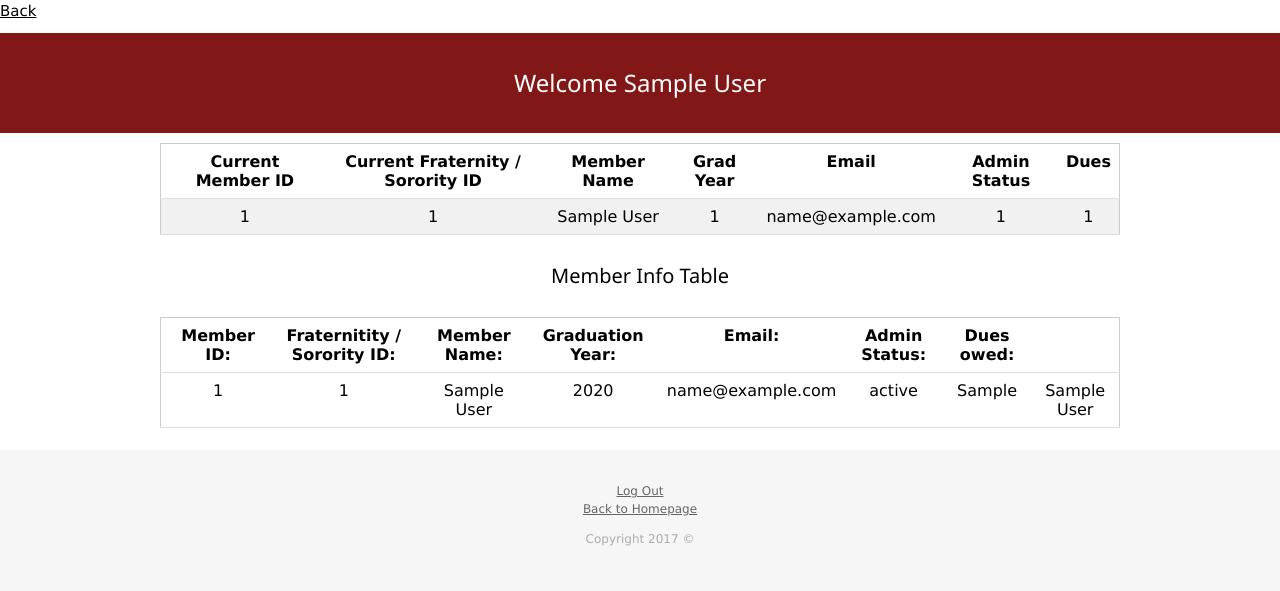
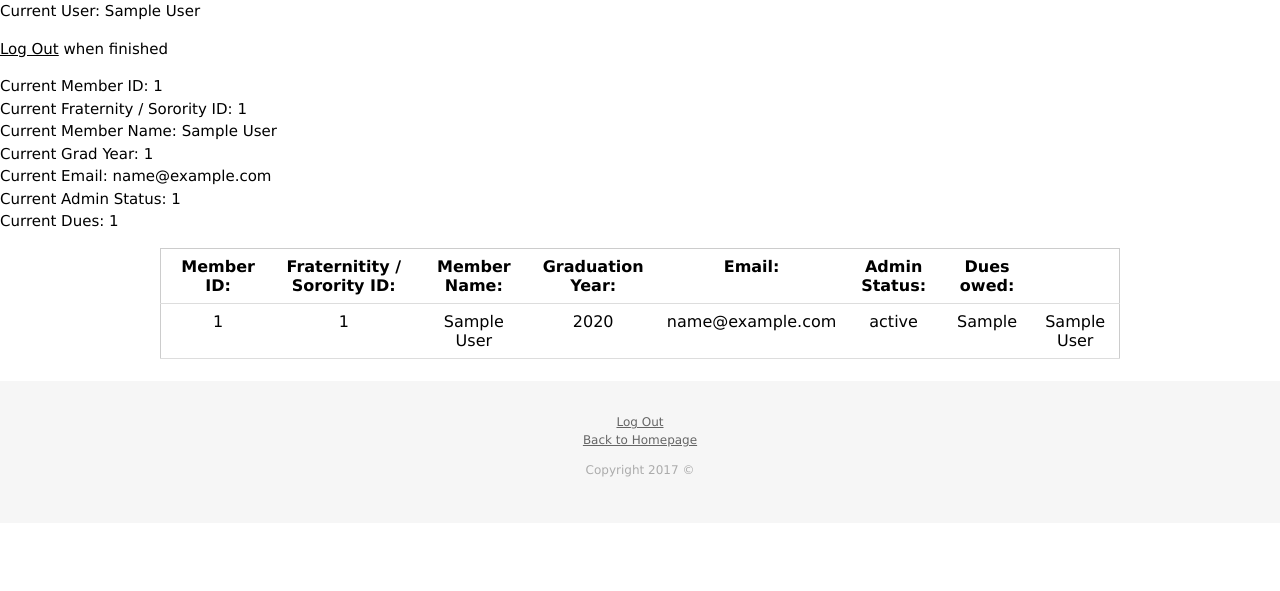
Before and after one commit to LucasReid/Database-and-Web-Application-Final, a PHP site: page /memberPage_comp305.php in a window 1280 px wide. Shown: the top 591 px of the page. Run offline with PHP 8.4, Linux system fonts and the light colour scheme; the visitor is signed in with stand-in values (Sample User, id 1); tables that the repository leaves empty or names only in its code hold one stand-in row (values such as "Sample post"); data that the repository does not hold is empty.

Commit message:
Update memberPage_comp305.php

```diff
--- a/memberPage_comp305.php
+++ b/memberPage_comp305.php
@@ -1,39 +1,52 @@
 <?php
 
   require "comp305.php";
-
+// check for a user
+if ( isset( $_SESSION["Member_id"] ))
+{
+    // echo the current user
+    echo "   <p>Current User: ".$_SESSION["Member_name"]."</p>\n";
+    echo "   <p><a href=\"logOut.php\">Log Out</a> when finished</p>\n";
+}
+else
+{
+    // echo no login yet
+    echo "   <p>No user logged in</p>\n";
+    echo "   <p>Please <a href=\"logIn.php\">Log in</a></p>\n";
+}
+	echo "</div>\n";
   $Title="Member Information";
   $Subtitle="";
 
+//print_r($_SESSION);
 //only good if register first
-if($_SESSION['Member_id']!==null)
+if($_SESSION['Member_name']!==null)
 {
-echo " <a href='logIn.php'>Back</a>";
-echo " <h2 class='w3-center w3-padding-32 w3-text-white w3-xlarge' style='background-color:#821717'> Welcome ".$_SESSION["Member_name"]." </h2>";
-echo " <table class='w3-table-all w3-centered' style='width:75%; margin-left:auto;margin-right:auto'>";
-echo " <th> Current Member ID";
-echo " <th> Current Fraternity / Sorority ID ";
-echo " <th> Member Name ";
-echo " <th> Grad Year ";
-echo " <th> Email ";
-echo " <th> Admin Status ";
-echo " <th> Dues </th>";
-echo " <tr><td>".$_SESSION["Member_id"]."</td>";
-echo " <td>".$_SESSION["FoS_id"]."</td>";
-echo " <td>".$_SESSION["Member_name"]."</td>";
-echo " <td>".$_SESSION["Grad_Year"]."</td>";
-echo " <td>".$_SESSION["Email"]."</td>";
-echo " <td>".$_SESSION["Admin_status"]."</td>";
-echo " <td>".$_SESSION["Dues_owed"]."</td></tr>";
-echo " </table>";
+echo " <p>\n";
+echo "  Current Member ID: ".$_SESSION["Member_id"]."\n";
+echo " <br />";
+echo "  Current Fraternity / Sorority ID: ".$_SESSION["FoS_id"]."\n";
+echo " <br />";
+echo "  Current Member Name: ".$_SESSION["Member_name"]."\n";
+echo " <br />";
+echo "  Current Grad Year: ".$_SESSION["Grad_Year"]."\n";
+echo " <br />";
+echo "  Current Email: ".$_SESSION["Email"]."\n";
+echo " <br />";
+echo "  Current Admin Status: ".$_SESSION["Admin_status"]."\n";
+echo " <br />";
+echo "  Current Dues: ".$_SESSION["Dues_owed"]."\n";
+echo " <br />";
+echo " </p>";
+
+//$sql2="INSERT INTO 'Admin_Log' ('Login_id, 'Member_id', 'FoS_id' 'Login_time) VALUES ('',".$_SESSION["Member_id"].",".$_SESSION["FoS_id"].",NOW());";
+//$result=mysqli_query(DatabaseConnect(),$sql2);
 }
 else
 {
-  echo "<p>You need to login in</p>";
-  echo "<br />";
-  echo '<a href="logIn.php"> Log in</a>';
+  echo "<center>You are not logged in</center>";
+
 }
-echo " <h4 class='w3-center w3-padding-16'> Member Info Table </h4>";
  WriteRegistrationINFO();
 
 ?>
```
